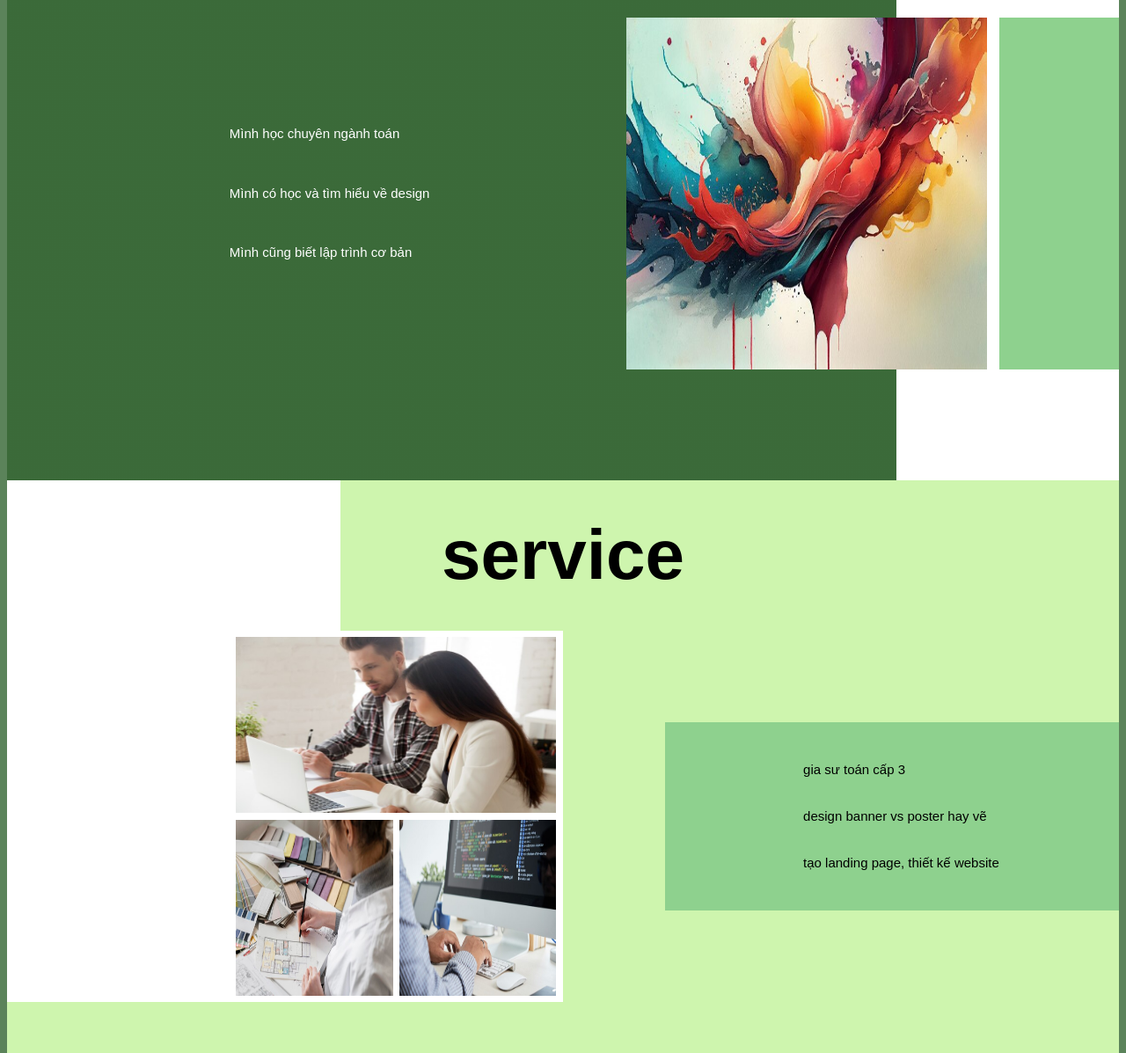
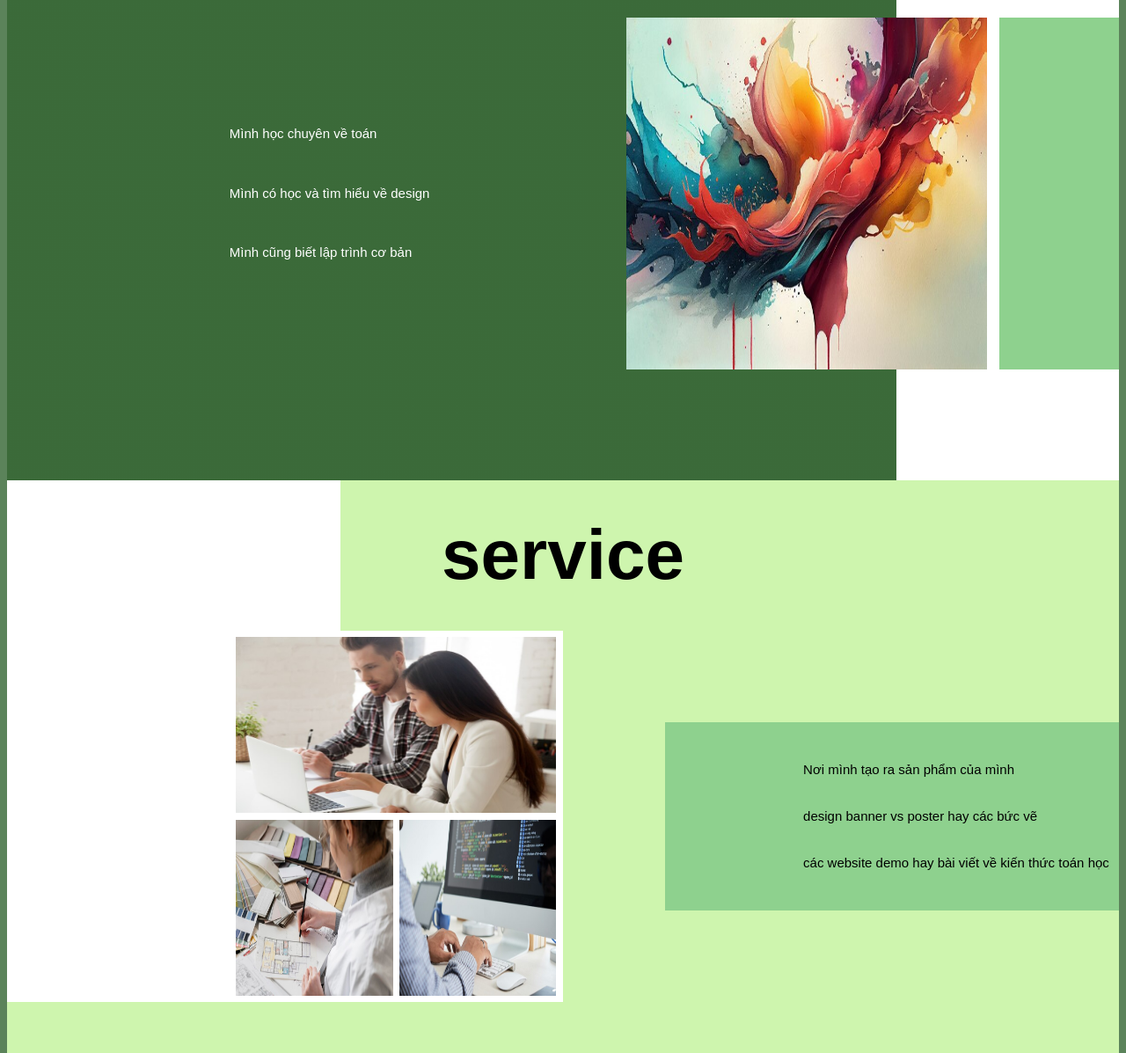
Before and after one commit to ManhJohn/myblog-website, a plain HTML site: page index.html in a window 1280 px wide. Shown: the part 751-1948 px from the top of the page at 88% size. Drawn offline with nearby package versions, Linux system fonts and the light colour scheme.

Commit message:
Add files via upload

```diff
--- a/index.css
+++ b/index.css
@@ -131,7 +131,8 @@ section {
 }
 
 .web-body {
-  width: 100%;
+  min-width: 100%;
+  min-height: 100%;
   margin-top: 50px;
   display: flex;
   flex-direction: column;
--- a/index.html
+++ b/index.html
@@ -83,7 +83,7 @@
             <div class="about-para">
               <div>
                 <p>
-                  Mình học chuyên ngành toán
+                  Mình học chuyên về toán
                 </p>
               </div>
 
@@ -136,15 +136,15 @@
 
             <div class="service-para">
               <div>
-                <p> gia sư toán cấp 3 </p>
+                <p> Nơi mình tạo ra sản phẩm của mình </p>
               </div>
 
               <div>
-                <p> design banner vs poster hay vẽ </p>
+                <p> design banner vs poster hay các bức vẽ </p>
               </div>
 
               <div>
-                <p> tạo landing page, thiết kế website </p>
+                <p> các website demo hay bài viết về kiến thức toán học </p>
               </div>
             </div>
 
```
